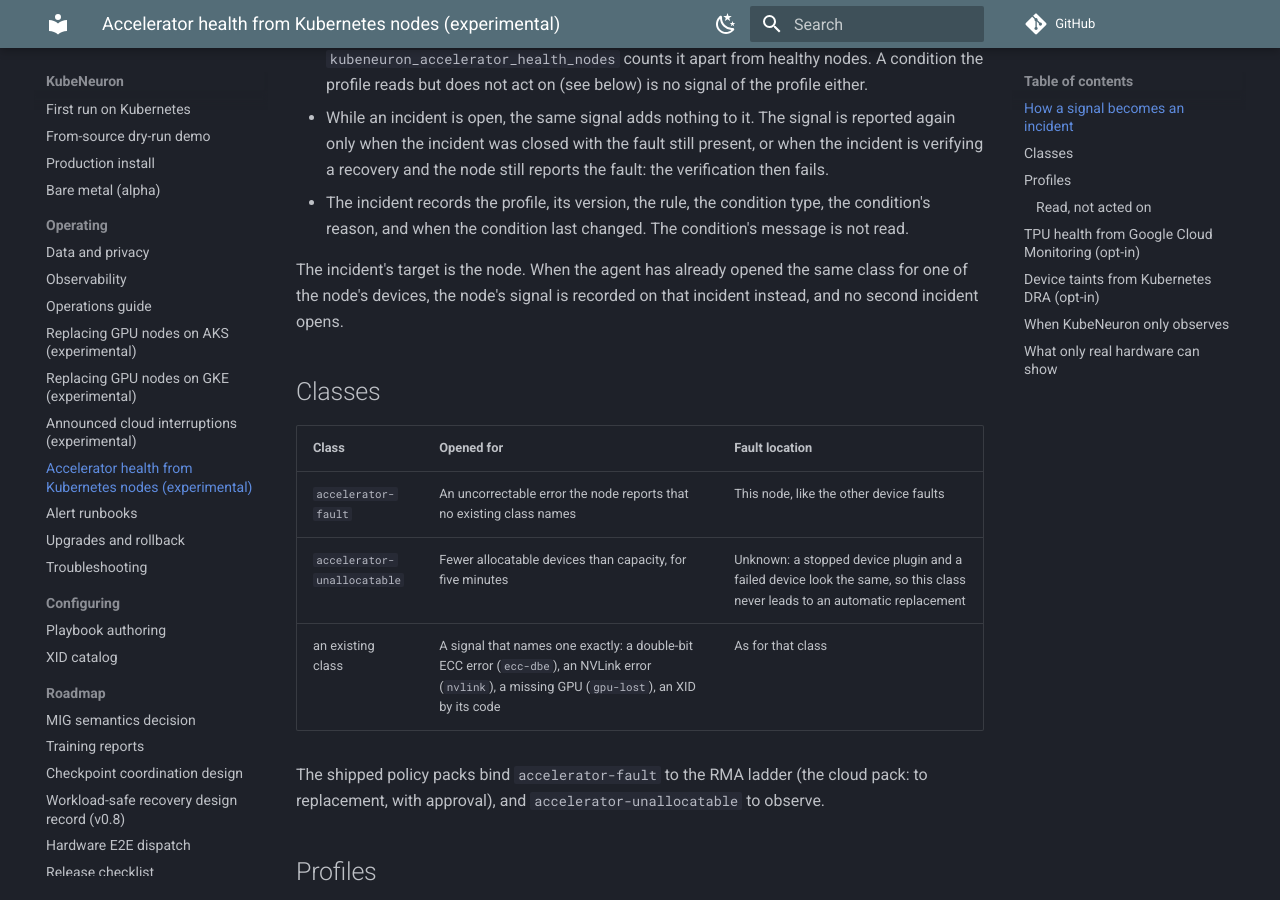
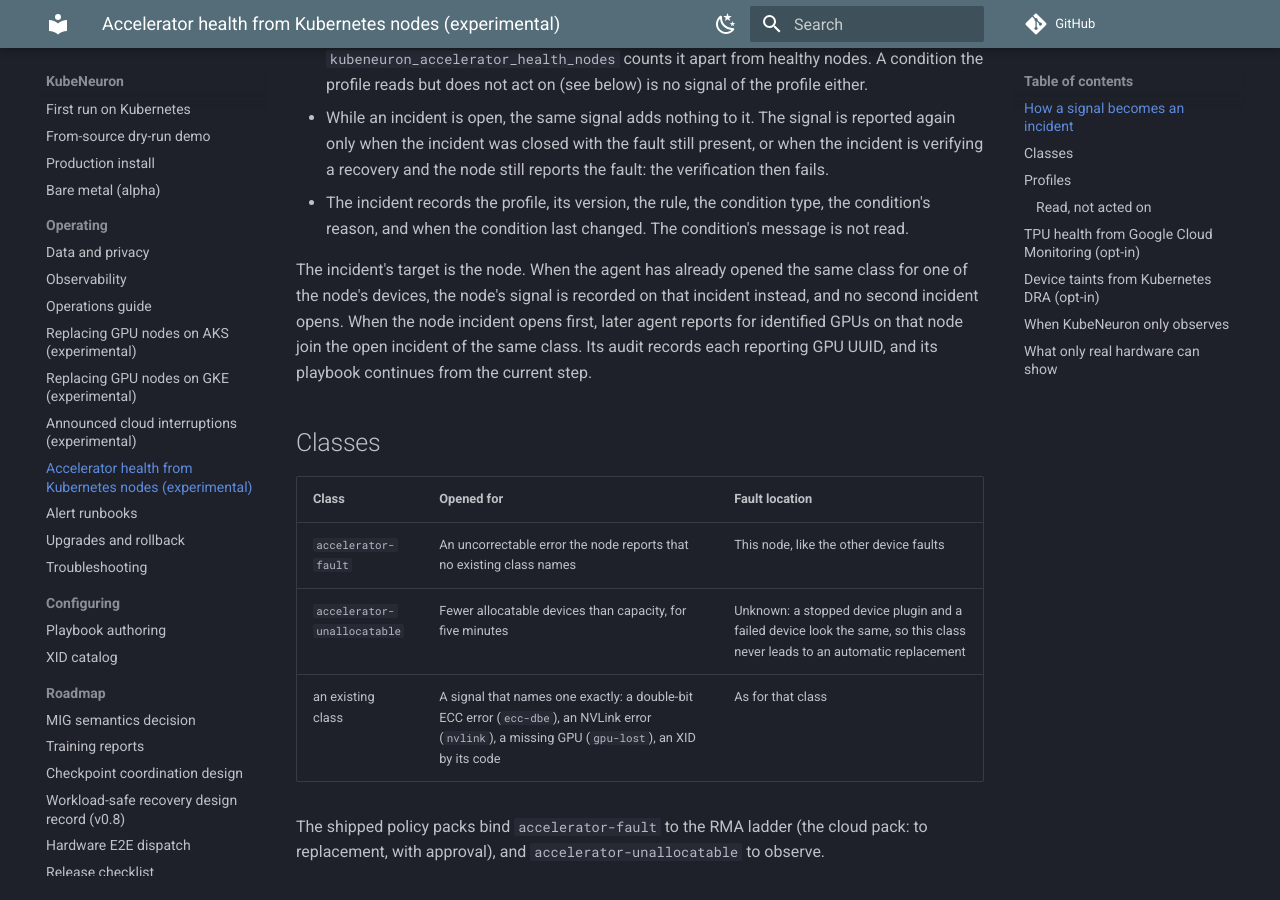
Before and after one commit to kubeneuron/kubeneuron, an MkDocs documentation site: the page built from docs/accelerator-health.md, in a window 1280 px wide and 900 px high, scrolled down 885 px. Built offline with MkDocs 1.6.1 and Material for MkDocs 9.7.7, drawn with Linux system fonts in a browser that asks for light colours; comment, search, counter and statistics services are not loaded.

Commit message:
Document how GPU reports join an open node incident
Signed-off-by: Andrii Petruk <andrey.petruk@gmail.com>

```diff
--- a/docs/accelerator-health.md
+++ b/docs/accelerator-health.md
@@ -43,7 +43,10 @@ unrelated to the AWS Neuron SDK.
 
 The incident's target is the node. When the agent has already opened the
 same class for one of the node's devices, the node's signal is recorded on
-that incident instead, and no second incident opens.
+that incident instead, and no second incident opens. When the node incident
+opens first, later agent reports for identified GPUs on that node join the
+open incident of the same class. Its audit records each reporting GPU UUID,
+and its playbook continues from the current step.
 
 ## Classes
 
```
Also changed, not shown: CHANGELOG.md (+3 -0 lines).
